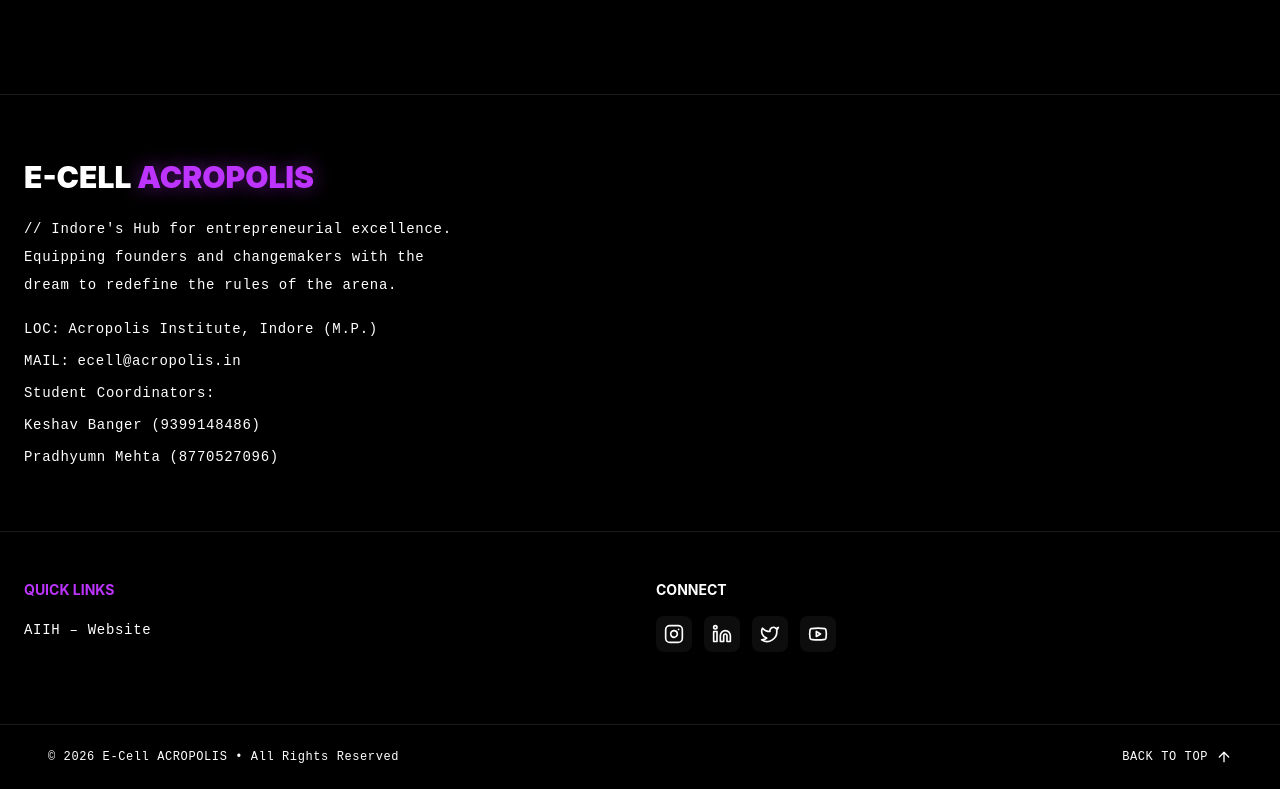
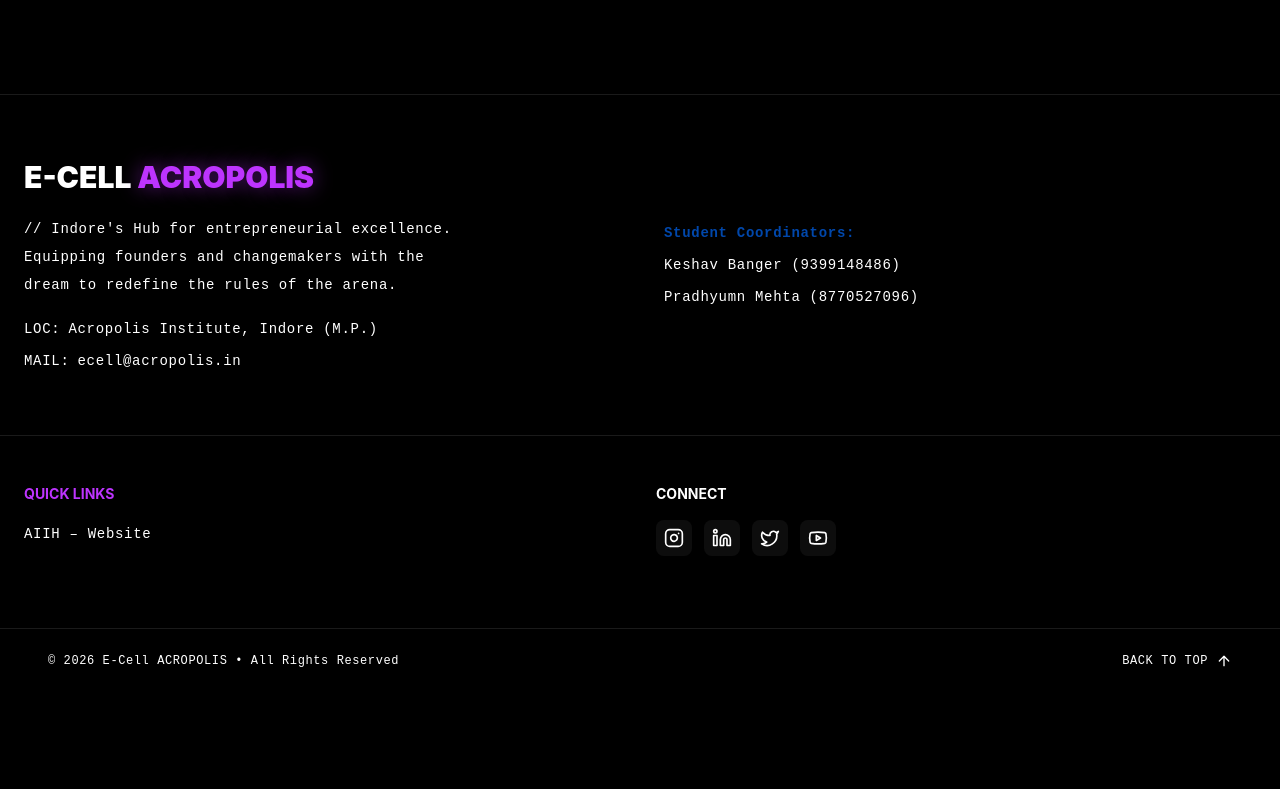
Before and after one commit to Ansh-mick27/AIIHFound_E_summit, a Next.js app: page / in a window 1280 px wide. Shown: the part 4000-4789 px from the top of the page. After the commit the page ends 4693 px from the top, so only its background shows below. Built offline with nearby package versions, Linux system fonts and the light colour scheme.

Commit message:
Reposition Student Coordinators to right column with cobalt blue label

```diff
--- a/src/components/EnhancedFooter.tsx
+++ b/src/components/EnhancedFooter.tsx
@@ -9,7 +9,8 @@
             {/* E-CELL MANIT Contact Form Section */}
             <div className="border-b border-white/10 py-16 px-6">
                 <div className="max-w-7xl mx-auto relative z-50">
-                    {/* E-CELL Info */}
+                    <div className="grid md:grid-cols-2 gap-12">
+                        {/* E-CELL Info - Left Column */}
                         <motion.div
                             initial={{ opacity: 0, x: -20 }}
                             whileInView={{ opacity: 1, x: 0 }}
@@ -32,8 +33,19 @@
                                     <span className="text-accent-primary">MAIL:</span>
                                     <span className="text-white ml-2">ecell@acropolis.in</span>
                                 </div>
+                            </div>
+                        </motion.div>
+
+                        {/* Student Coordinators - Right Column */}
+                        <motion.div
+                            initial={{ opacity: 0, x: 20 }}
+                            whileInView={{ opacity: 1, x: 0 }}
+                            viewport={{ once: true }}
+                            className="flex flex-col justify-center"
+                        >
+                            <div className="space-y-3 font-mono-terminal text-sm">
                                 <div>
-                                <span className="text-accent-primary">Student Coordinators:</span>
+                                    <span style={{ color: '#0047AB' }} className="font-bold">Student Coordinators:</span>
                                 </div>
                                 <div>
                                     <span className="text-white">Keshav Banger (9399148486)</span>
@@ -43,6 +55,7 @@
                                 </div>
                             </div>
                         </motion.div>
+                    </div>
                 </div>
             </div>
 
```
Lines whose indentation alone changed are shown as unchanged.
